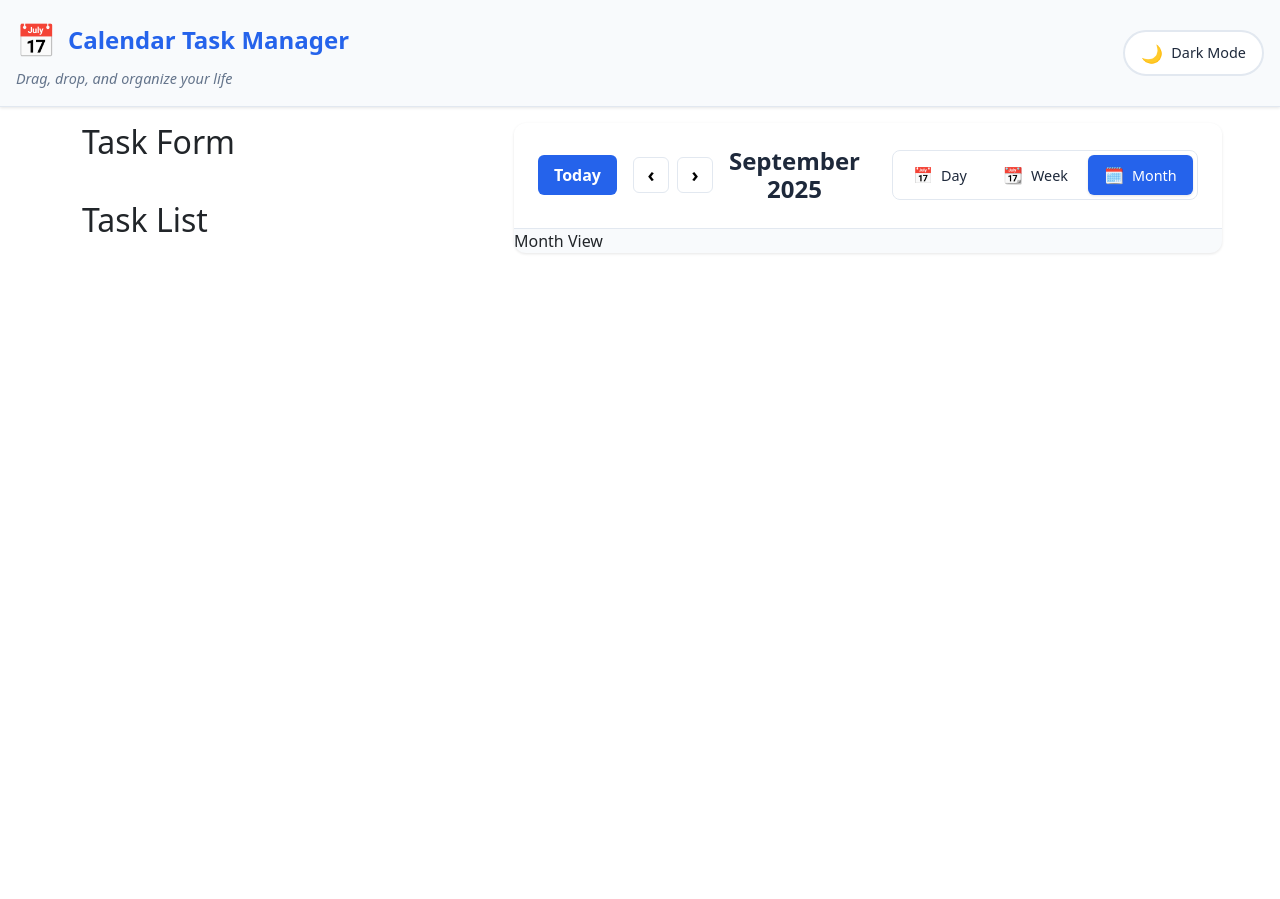
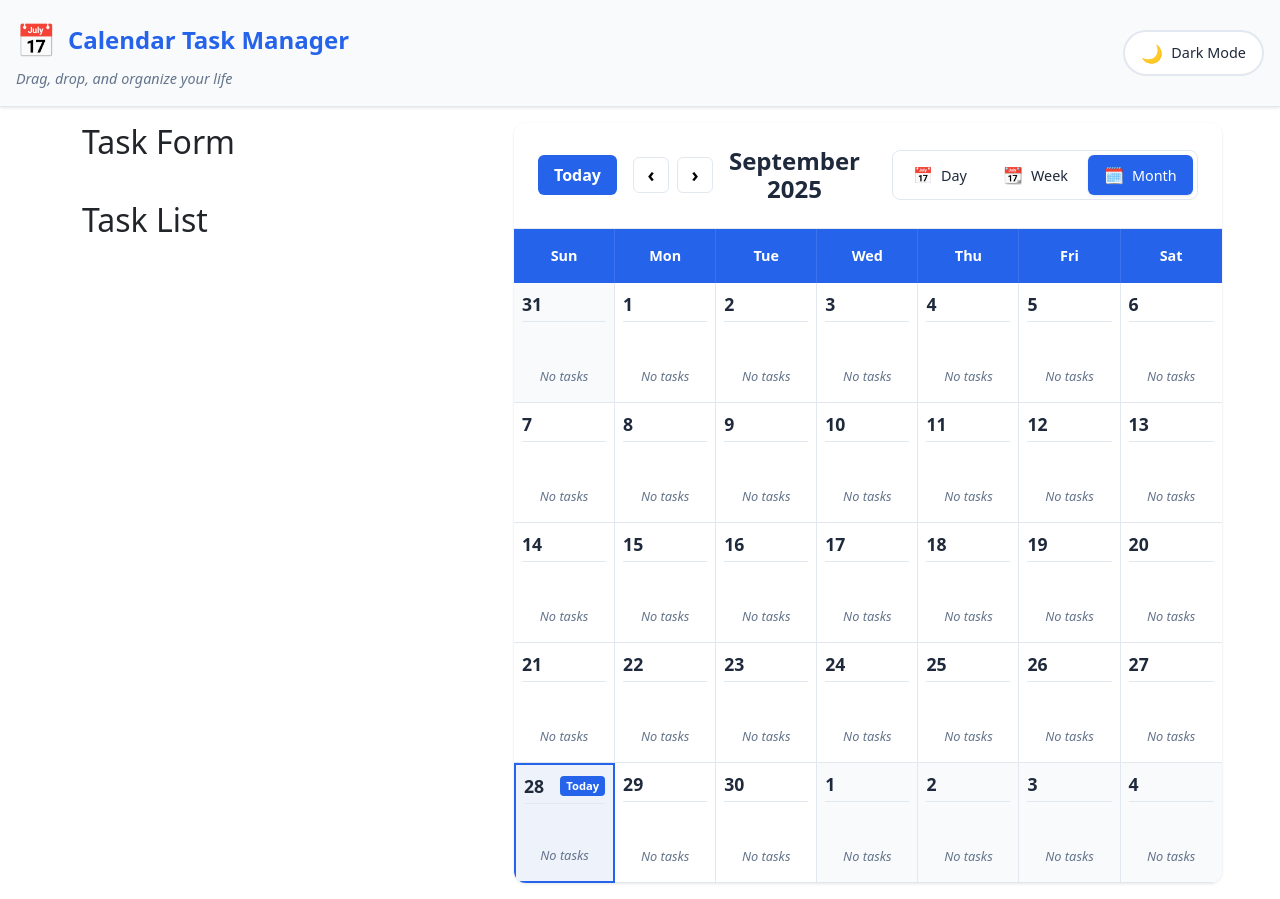
Before and after one commit to refiilwemotaung-cpu/task-manager, a React (Create React App) app: page / in a window 1280 px wide. Before the commit the page ends 800 px from the top, so only its background shows below. Built offline with nearby package versions, Linux system fonts and the light colour scheme.

Commit message:
Create MonthView component with drag-drop functionality and task display

```diff
--- a/src/Components/Calendar/MonthView.js
+++ b/src/Components/Calendar/MonthView.js
@@ -1,8 +1,89 @@
 import React from "react";
+import { useTasks } from "../../Contexts/TaskContext";
+import {
+  getMonthView,
+  isCurrentMonth,
+  isCurrentDay,
+  formatDate,
+  getTasksForDate,
+} from "../../Utils/calendarUtils";
+import "../../Styles/MonthView.css";
 
 const MonthView = ({ currentDate }) => {
-  // component logic
-  return <div>Month View</div>;
+  const { getTasksForDate: getTasks, handleDrop, startDrag } = useTasks();
+  const monthDays = getMonthView(currentDate);
+  const weekDays = ["Sun", "Mon", "Tue", "Wed", "Thu", "Fri", "Sat"];
+
+  const handleDragOver = (e) => {
+    e.preventDefault();
+  };
+
+  const handleDropOnDate = (e, date) => {
+    e.preventDefault();
+    handleDrop(date);
+  };
+
+  return (
+    <div className="month-view">
+      {/* Weekday Headers */}
+      <div className="month-header">
+        {weekDays.map((day) => (
+          <div key={day} className="month-header-cell">
+            {day}
+          </div>
+        ))}
+      </div>
+
+      {/* Calendar Grid */}
+      <div className="month-grid">
+        {monthDays.map((date, index) => {
+          const tasks = getTasks(date);
+          const isCurrentMonthDay = isCurrentMonth(date, currentDate);
+          const isToday = isCurrentDay(date);
+          const dayTasks = tasks.slice(0, 3); // Show max 3 tasks per day
+
+          return (
+            <div
+              key={index}
+              className={`month-cell ${
+                isCurrentMonthDay ? "current-month" : "other-month"
+              } ${isToday ? "today" : ""}`}
+              onDragOver={handleDragOver}
+              onDrop={(e) => handleDropOnDate(e, date)}
+            >
+              <div className="month-cell-header">
+                <span className="date-number">{formatDate(date, "d")}</span>
+                {isToday && <span className="today-badge">Today</span>}
+              </div>
+
+              <div className="month-tasks">
+                {dayTasks.map((task) => (
+                  <div
+                    key={task.id}
+                    className={`task-badge ${task.priority} ${
+                      task.completed ? "completed" : ""
+                    }`}
+                    draggable
+                    onDragStart={() => startDrag(task)}
+                  >
+                    <span className="task-badge-dot"></span>
+                    <span className="task-badge-text">{task.title}</span>
+                  </div>
+                ))}
+                {tasks.length > 3 && (
+                  <div className="more-tasks">+{tasks.length - 3} more</div>
+                )}
+              </div>
+
+              {tasks.length === 0 && (
+                <div className="empty-state">No tasks</div>
+              )}
+            </div>
+          );
+        })}
+      </div>
+    </div>
+  );
 };
 
-export default MonthView; // Make sure this is default export
+export default MonthView;
--- a/src/Styles/MonthView.css
+++ b/src/Styles/MonthView.css
@@ -0,0 +1,225 @@
+.month-view {
+  height: 100%;
+  display: flex;
+  flex-direction: column;
+}
+
+.month-header {
+  display: grid;
+  grid-template-columns: repeat(7, 1fr);
+  background: var(--primary-color);
+  color: white;
+  font-weight: 600;
+  text-align: center;
+}
+
+.month-header-cell {
+  padding: 1rem 0.5rem;
+  border-right: 1px solid rgba(255, 255, 255, 0.1);
+  font-size: 0.9rem;
+}
+
+.month-header-cell:last-child {
+  border-right: none;
+}
+
+.month-grid {
+  display: grid;
+  grid-template-columns: repeat(7, 1fr);
+  grid-auto-rows: 1fr;
+  flex: 1;
+  min-height: 500px;
+}
+
+.month-cell {
+  border-right: 1px solid var(--border-color);
+  border-bottom: 1px solid var(--border-color);
+  padding: 0.5rem;
+  background: var(--card-color);
+  transition: all 0.3s ease;
+  min-height: 120px;
+  display: flex;
+  flex-direction: column;
+}
+
+.month-cell:nth-child(7n) {
+  border-right: none;
+}
+
+.month-cell.other-month {
+  background: var(--surface-color);
+  color: var(--text-secondary);
+}
+
+.month-cell.today {
+  background: rgba(37, 99, 235, 0.05);
+  border: 2px solid var(--primary-color);
+}
+
+.month-cell:hover {
+  background: var(--surface-color);
+  transform: translateY(-1px);
+  box-shadow: var(--shadow);
+}
+
+.month-cell-header {
+  display: flex;
+  justify-content: space-between;
+  align-items: center;
+  margin-bottom: 0.5rem;
+  padding-bottom: 0.25rem;
+  border-bottom: 1px solid var(--border-color);
+}
+
+.date-number {
+  font-weight: 600;
+  font-size: 1.1rem;
+  color: var(--text-color);
+}
+
+.today-badge {
+  background: var(--primary-color);
+  color: white;
+  padding: 0.125rem 0.375rem;
+  border-radius: 4px;
+  font-size: 0.7rem;
+  font-weight: 600;
+}
+
+.month-tasks {
+  flex: 1;
+  display: flex;
+  flex-direction: column;
+  gap: 0.25rem;
+  overflow-y: auto;
+}
+
+.task-badge {
+  display: flex;
+  align-items: center;
+  gap: 0.375rem;
+  padding: 0.375rem 0.5rem;
+  border-radius: 4px;
+  background: var(--background-color);
+  border-left: 3px solid var(--border-color);
+  cursor: grab;
+  user-select: none;
+  transition: all 0.3s ease;
+  font-size: 0.8rem;
+}
+
+.task-badge:hover {
+  transform: translateX(2px);
+  box-shadow: var(--shadow);
+}
+
+.task-badge.high {
+  border-left-color: var(--error-color);
+}
+
+.task-badge.medium {
+  border-left-color: var(--warning-color);
+}
+
+.task-badge.low {
+  border-left-color: var(--success-color);
+}
+
+.task-badge.completed {
+  opacity: 0.6;
+  text-decoration: line-through;
+}
+
+.task-badge-dot {
+  width: 6px;
+  height: 6px;
+  border-radius: 50%;
+  flex-shrink: 0;
+}
+
+.task-badge.high .task-badge-dot {
+  background: var(--error-color);
+}
+
+.task-badge.medium .task-badge-dot {
+  background: var(--warning-color);
+}
+
+.task-badge.low .task-badge-dot {
+  background: var(--success-color);
+}
+
+.task-badge-text {
+  flex: 1;
+  overflow: hidden;
+  text-overflow: ellipsis;
+  white-space: nowrap;
+}
+
+.more-tasks {
+  color: var(--text-secondary);
+  font-size: 0.8rem;
+  text-align: center;
+  padding: 0.25rem;
+  font-style: italic;
+}
+
+.empty-state {
+  color: var(--text-secondary);
+  font-size: 0.8rem;
+  text-align: center;
+  padding: 0.5rem;
+  font-style: italic;
+}
+
+/* Smart Watch */
+@media (max-width: 240px) {
+  .month-header-cell {
+    padding: 0.5rem 0.25rem;
+    font-size: 0.7rem;
+  }
+
+  .month-cell {
+    padding: 0.25rem;
+    min-height: 60px;
+  }
+
+  .date-number {
+    font-size: 0.9rem;
+  }
+
+  .today-badge {
+    display: none;
+  }
+
+  .task-badge {
+    padding: 0.125rem 0.25rem;
+    font-size: 0.6rem;
+    gap: 0.25rem;
+  }
+
+  .task-badge-text {
+    display: none;
+  }
+
+  .empty-state,
+  .more-tasks {
+    font-size: 0.6rem;
+    padding: 0.125rem;
+  }
+}
+
+/* Mobile */
+@media (max-width: 768px) {
+  .month-grid {
+    min-height: 400px;
+  }
+
+  .month-cell {
+    min-height: 100px;
+  }
+
+  .task-badge-text {
+    font-size: 0.7rem;
+  }
+}
```
